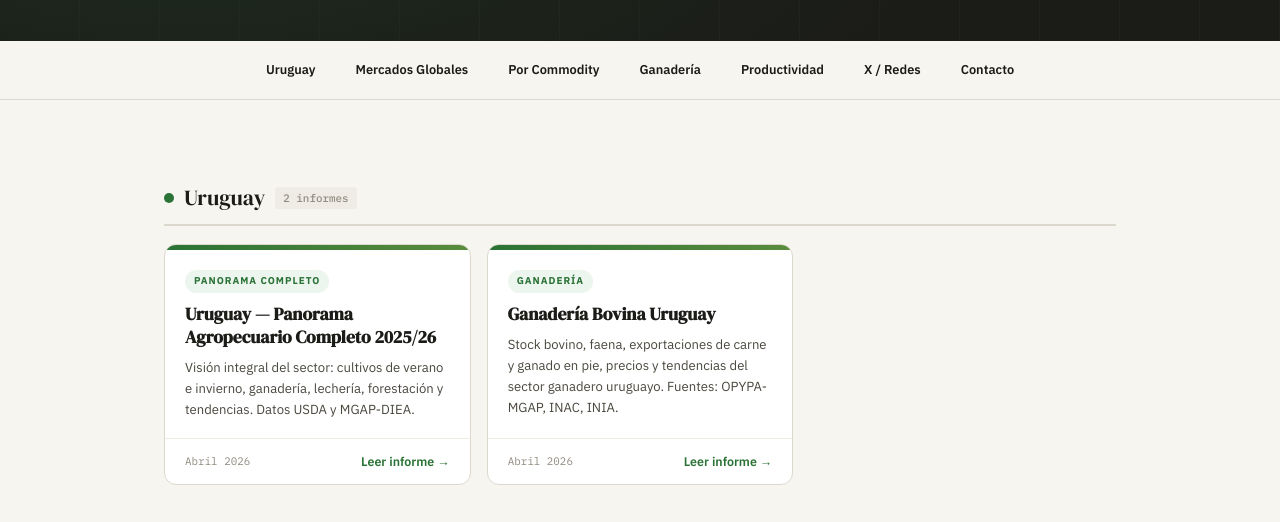
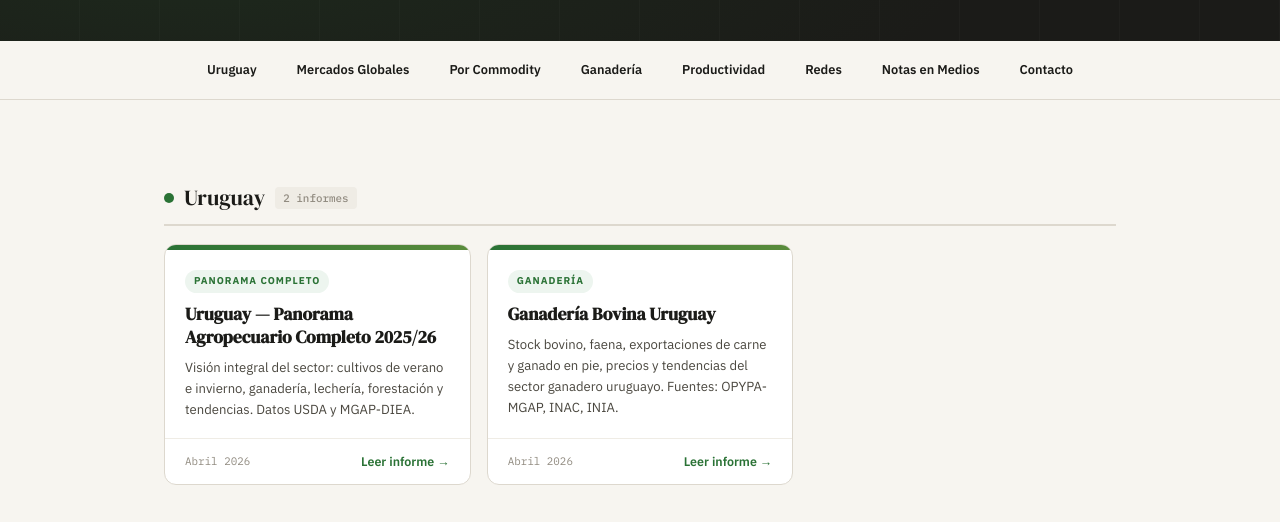
Before and after one commit to mltn1980/ceteris-paribus, a plain HTML site: page index.html in a window 1280 px wide. Shown: the part 267-789 px from the top of the page. Drawn offline with Linux system fonts and the light colour scheme.

Commit message:
Se agregó notas en medios

```diff
--- a/index.html
+++ b/index.html
@@ -105,7 +105,8 @@ footer{text-align:center;padding:28px 24px;color:var(--muted);font-size:0.72rem;
   <a href="#commodities">Por Commodity</a>
   <a href="#ganaderia">Ganadería</a>
   <a href="#productividad">Productividad</a>
-  <a href="#redes">X / Redes</a>
+  <a href="#redes">Redes</a>
+  <a href="#medios">Notas en Medios</a>
   <a href="#contacto">Contacto</a>
 </nav>
 <main>
```
